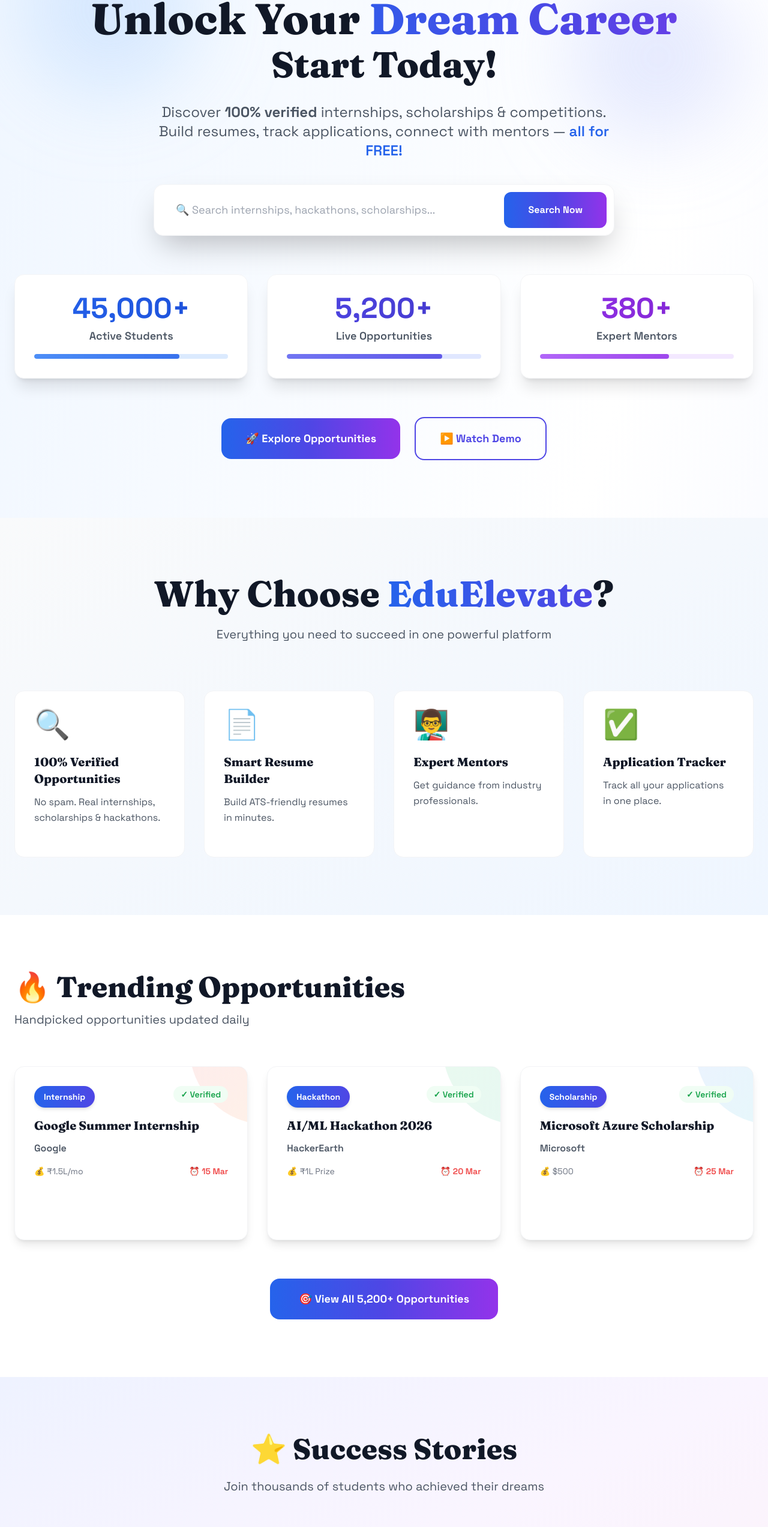
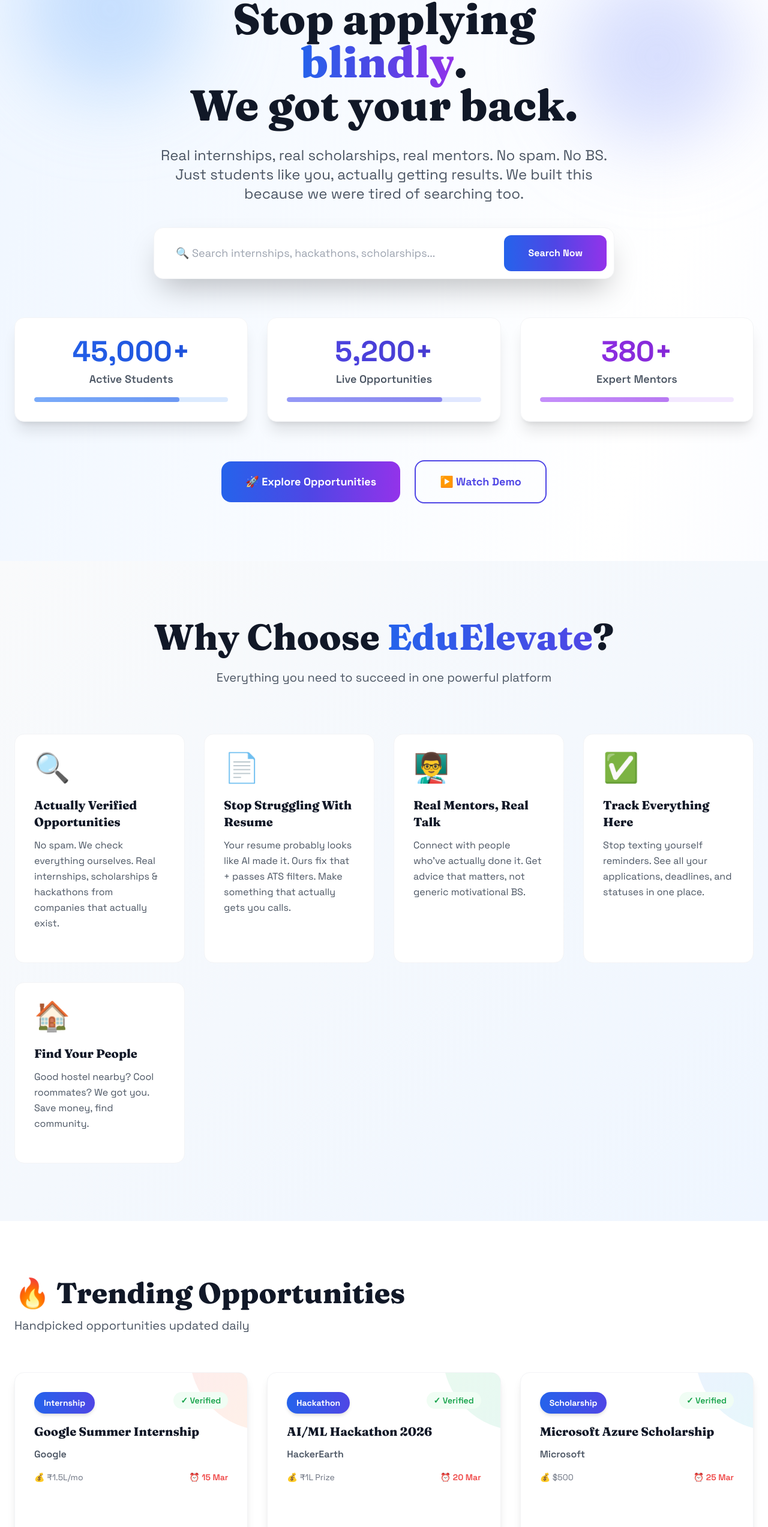
Before and after one commit to Si464434434/edu-elevate, a Next.js app: page / in a window 1280 px wide. Shown: the part 209-2754 px from the top of the page at 60% size. Built offline with nearby package versions, Linux system fonts and the light colour scheme.

Commit message:
Humanize the app - add real testimonials, casual copy, authentic developer feel

```diff
--- a/app/auth/login/page.tsx
+++ b/app/auth/login/page.tsx
@@ -61,9 +61,9 @@ export default function LoginPage() {
               </div>
             </Link>
             <h1 className="text-4xl font-extrabold bg-gradient-to-r from-blue-600 to-indigo-600 bg-clip-text text-transparent mb-3">
-              Welcome Back!
+              Welcome back!
             </h1>
-            <p className="text-gray-600 text-lg">Login to continue your journey</p>
+            <p className="text-gray-600 text-lg">Good to see you again. Let&apos;s find you something amazing.</p>
           </div>
 
           <form onSubmit={handleSubmit} className="space-y-6">
--- a/app/auth/register/page.tsx
+++ b/app/auth/register/page.tsx
@@ -63,9 +63,9 @@ export default function RegisterPage() {
               </div>
             </Link>
             <h1 className="text-4xl font-extrabold bg-gradient-to-r from-blue-600 to-purple-600 bg-clip-text text-transparent mb-3">
-              Join EduElevate
+              Let&apos;s get you started
             </h1>
-            <p className="text-gray-600 text-lg">Start your career journey today!</p>
+            <p className="text-gray-600 text-lg">Join 45K+ students already finding amazing opportunities</p>
           </div>
 
           <form onSubmit={handleSubmit} className="space-y-5">
--- a/app/dashboard/hostels/page.tsx
+++ b/app/dashboard/hostels/page.tsx
@@ -138,7 +138,7 @@ export default function HostelFinder() {
                       </span>
                       <span className="flex items-center gap-1">
                         {'⭐'.repeat(Math.round(hostel.rating))}
-                        <span className="text-sm text-gray-600">({hostel.reviews.length})</span>
+                        <span className="text-sm text-gray-600">({hostel.reviews?.length || 0})</span>
                       </span>
                     </div>
 
@@ -187,7 +187,7 @@ export default function HostelFinder() {
                     <p className="text-sm text-gray-600">Rating</p>
                     <div className="flex items-center gap-2">
                       <div>{'⭐'.repeat(Math.round(selectedHostel.rating))}</div>
-                      <span className="text-sm text-gray-600">({selectedHostel.reviews.length} reviews)</span>
+                      <span className="text-sm text-gray-600">({selectedHostel.reviews?.length || 0} reviews)</span>
                     </div>
                   </div>
 
--- a/app/dashboard/page.tsx
+++ b/app/dashboard/page.tsx
@@ -80,9 +80,9 @@ export default function DashboardHome() {
           <div className="absolute top-0 right-0 w-64 h-64 bg-indigo-200 rounded-full mix-blend-multiply filter blur-3xl opacity-20 animate-pulse delay-1000"></div>
           <div className="relative">
             <h1 className="text-5xl md:text-6xl font-extrabold text-gray-900 mb-4">
-              Welcome back, <span className="text-transparent bg-clip-text bg-gradient-to-r from-blue-600 via-indigo-600 to-purple-600">{user?.name}!</span> 👋
+              Yo <span className="text-transparent bg-clip-text bg-gradient-to-r from-blue-600 via-indigo-600 to-purple-600">{user?.name}</span>, welcome back! 👋
             </h1>
-            <p className="text-xl text-gray-600">Track opportunities, build your career, and achieve your dreams.</p>
+            <p className="text-xl text-gray-600">Time to find something amazing. Let&apos;s go.</p>
           </div>
         </section>
 
--- a/app/page.tsx
+++ b/app/page.tsx
@@ -12,40 +12,69 @@ export default function Home() {
 
   const testimonials = [
     {
-      text: "Got my dream internship at Google thanks to EduElevate!",
-      author: "Aditya, Mumbai"
+      text: "Was applying to internships blind for months. EduElevate showed me I was doing it all wrong. Now I actually get callbacks! 🎉",
+      author: "Aditya, Mumbai",
+      role: "2nd Year, IIT Delhi",
+      achievement: "Got Google internship"
     },
     {
-      text: "Resume builder helped me land 3 interview calls.",
-      author: "Priya, Bangalore"
+      text: "I literally just changed a few things in my resume using the builder and suddenly started getting interview calls. This is insane.",
+      author: "Priya, Bangalore",
+      role: "Final Year, BITS",
+      achievement: "3 interview calls in 1 week"
     },
     {
-      text: "Mentor guidance was game-changing for my profile.",
-      author: "Rohit, Delhi"
+      text: "The mentor I connected with actually helped me figure out what I was doing wrong. No BS, just real feedback. Changed everything.",
+      author: "Rohit, Delhi",
+      role: "3rd Year, DU",
+      achievement: "Accepted scholarship offer"
+    },
+    {
+      text: "I was broke and needed a hostel. Found this place, met amazing roommates through the feature. Best decision ever.",
+      author: "Neha, Pune",
+      role: "1st Year, PUNE University",
+      achievement: "Saved ₹20k annually"
+    },
+    {
+      text: "Honestly didn't expect this to actually work. But it did. Applied to 15 opportunities, got 7 interviews. Life-changing.",
+      author: "Arjun, Hyderabad",
+      role: "Final Year, IIIT",
+      achievement: "Multiple offers"
+    },
+    {
+      text: "As someone who had no idea what I was doing, this platform literally hand-held me through the entire process. Grateful af.",
+      author: "Zara, Gurgaon",
+      role: "2nd Year, Delhi",
+      achievement: "Confidence + clarity"
     }
   ];
 
   const features = [
     {
       icon: "🔍",
-      title: "100% Verified Opportunities",
-      desc: "No spam. Real internships, scholarships & hackathons."
+      title: "Actually Verified Opportunities",
+      desc: "No spam. We check everything ourselves. Real internships, scholarships & hackathons from companies that actually exist."
     },
     {
       icon: "📄",
-      title: "Smart Resume Builder",
-      desc: "Build ATS-friendly resumes in minutes."
+      title: "Stop Struggling With Resume",
+      desc: "Your resume probably looks like AI made it. Ours fix that + passes ATS filters. Make something that actually gets you calls."
     },
     {
       icon: "👨‍🏫",
-      title: "Expert Mentors",
-      desc: "Get guidance from industry professionals."
+      title: "Real Mentors, Real Talk",
+      desc: "Connect with people who've actually done it. Get advice that matters, not generic motivational BS."
     },
     {
       icon: "✅",
-      title: "Application Tracker",
-      desc: "Track all your applications in one place."
-    }
+      title: "Track Everything Here",
+      desc: "Stop texting yourself reminders. See all your applications, deadlines, and statuses in one place."
+    },
+    {
+      icon: "🏠",
+      title: "Find Your People",
+      desc: "Good hostel nearby? Cool roommates? We got you. Save money, find community."
+    },
   ];
 
   return (
@@ -92,22 +121,21 @@ export default function Home() {
         <div className="absolute top-40 right-10 w-72 h-72 bg-indigo-300 rounded-full mix-blend-multiply filter blur-3xl opacity-20 animate-pulse delay-1000"></div>
 
         <div className="max-w-7xl mx-auto text-center relative z-10">
-          <div className="inline-block mb-6 px-4 py-2 bg-blue-100 rounded-full text-blue-700 font-semibold text-sm animate-bounce">
-            🎉 Join 45,000+ Students Already Growing!
+          <div className="inline-block mb-6 px-4 py-2 bg-blue-100 rounded-full text-blue-700 font-semibold text-sm">
+            🚀 45K students already here, why are you still scrolling?
           </div>
 
           <h1 className="text-6xl md:text-7xl font-extrabold text-gray-900 mb-8 leading-tight">
-            Unlock Your{" "}
-            <span className="text-transparent bg-clip-text bg-gradient-to-r from-blue-600 via-indigo-600 to-purple-600 animate-gradient">
-              Dream Career
+            Stop applying <br/>
+            <span className="text-transparent bg-clip-text bg-gradient-to-r from-blue-600 via-indigo-600 to-purple-600">
+              blindly
             </span>
-            <br />
-            <span className="text-5xl md:text-6xl">Start Today!</span>
+            . <br/>
+            We got your back.
           </h1>
 
           <p className="text-xl md:text-2xl text-gray-600 mb-10 max-w-3xl mx-auto leading-relaxed">
-            Discover <strong>100% verified</strong> internships, scholarships & competitions.
-            Build resumes, track applications, connect with mentors — <span className="text-blue-600 font-semibold">all for FREE!</span>
+            Real internships, real scholarships, real mentors. No spam. No BS. Just students like you, actually getting results. We built this because we were tired of searching too.
           </p>
 
           {/* Search Bar */}
@@ -245,27 +273,30 @@ export default function Home() {
       </section>
 
       {/* Testimonials */}
-      <section className="py-24 px-6 bg-gradient-to-br from-indigo-50 via-purple-50 to-pink-50">
+      <section className="py-24 px-6 bg-white">
         <div className="max-w-7xl mx-auto">
           <div className="text-center mb-20">
             <h2 className="text-5xl font-extrabold text-gray-900 mb-6">
-              ⭐ Success Stories
+              💬 What Real Students Are Saying
             </h2>
-            <p className="text-xl text-gray-600">Join thousands of students who achieved their dreams</p>
+            <p className="text-xl text-gray-600">Not paid testimonials. Just real results.</p>
           </div>
-          <div className="grid grid-cols-1 md:grid-cols-3 gap-10">
+          <div className="grid grid-cols-1 md:grid-cols-2 lg:grid-cols-3 gap-8">
             {testimonials.map((testimonial, idx) => (
-              <div key={idx} className="group relative bg-white rounded-2xl p-10 shadow-xl hover:shadow-2xl transition-all duration-300 transform hover:-translate-y-3">
-                <div className="absolute -top-6 -left-6 w-16 h-16 bg-gradient-to-br from-blue-500 to-indigo-600 rounded-full flex items-center justify-center text-white text-3xl font-bold shadow-lg">
-                  &quot;
-                </div>
-                <p className="text-gray-700 text-lg leading-relaxed mb-6 italic">{testimonial.text}</p>
-                <div className="flex items-center gap-1 mb-4">
+              <div key={idx} className="group relative bg-gradient-to-br from-gray-50 to-white rounded-2xl p-8 shadow-lg hover:shadow-xl transition-all duration-300 border border-gray-200 hover:border-blue-300">
+                <div className="flex gap-1 mb-4">
                   {[...Array(5)].map((_, i) => (
-                    <span key={i} className="text-yellow-400 text-xl">★</span>
+                    <span key={i} className="text-yellow-400 text-lg">★</span>
                   ))}
                 </div>
-                <p className="font-bold text-gray-900 text-lg">{testimonial.author}</p>
+                <p className="text-gray-700 text-base leading-relaxed mb-6 italic font-medium">&quot;{testimonial.text}&quot;</p>
+                <div className="border-t border-gray-200 pt-4">
+                  <p className="font-bold text-gray-900">{testimonial.author}</p>
+                  <p className="text-sm text-gray-600 mb-2">{testimonial.role}</p>
+                  <p className="text-sm font-semibold text-blue-600 bg-blue-50 inline-block px-3 py-1 rounded-full">
+                    ✨ {testimonial.achievement}
+                  </p>
+                </div>
               </div>
             ))}
           </div>
@@ -377,14 +408,15 @@ export default function Home() {
             </div>
           </div>
           <div className="border-t border-gray-800 pt-8">
-            <div className="flex flex-col md:flex-row items-center justify-between gap-4">
-              <p className="text-gray-400">© 2026 EduElevate. All rights reserved. Made with ❤️ for Indian Students.</p>
+            <div className="flex flex-col md:flex-row items-center justify-between gap-4 text-center md:text-left">
+              <p className="text-gray-400">Made by a team of broke students who wanted a better way. Now helping 45K+ others do the same.</p>
               <div className="flex gap-6 text-gray-400 text-sm">
                 <a href="#" className="hover:text-white transition-colors">Privacy</a>
                 <a href="#" className="hover:text-white transition-colors">Terms</a>
-                <a href="#" className="hover:text-white transition-colors">Cookies</a>
+                <a href="#" className="hover:text-white transition-colors">Hit us up</a>
               </div>
             </div>
+            <p className="text-center text-gray-500 text-sm mt-6">We're not backed by any VC. We're just students helping students. 🎓</p>
           </div>
         </div>
       </footer>
```
